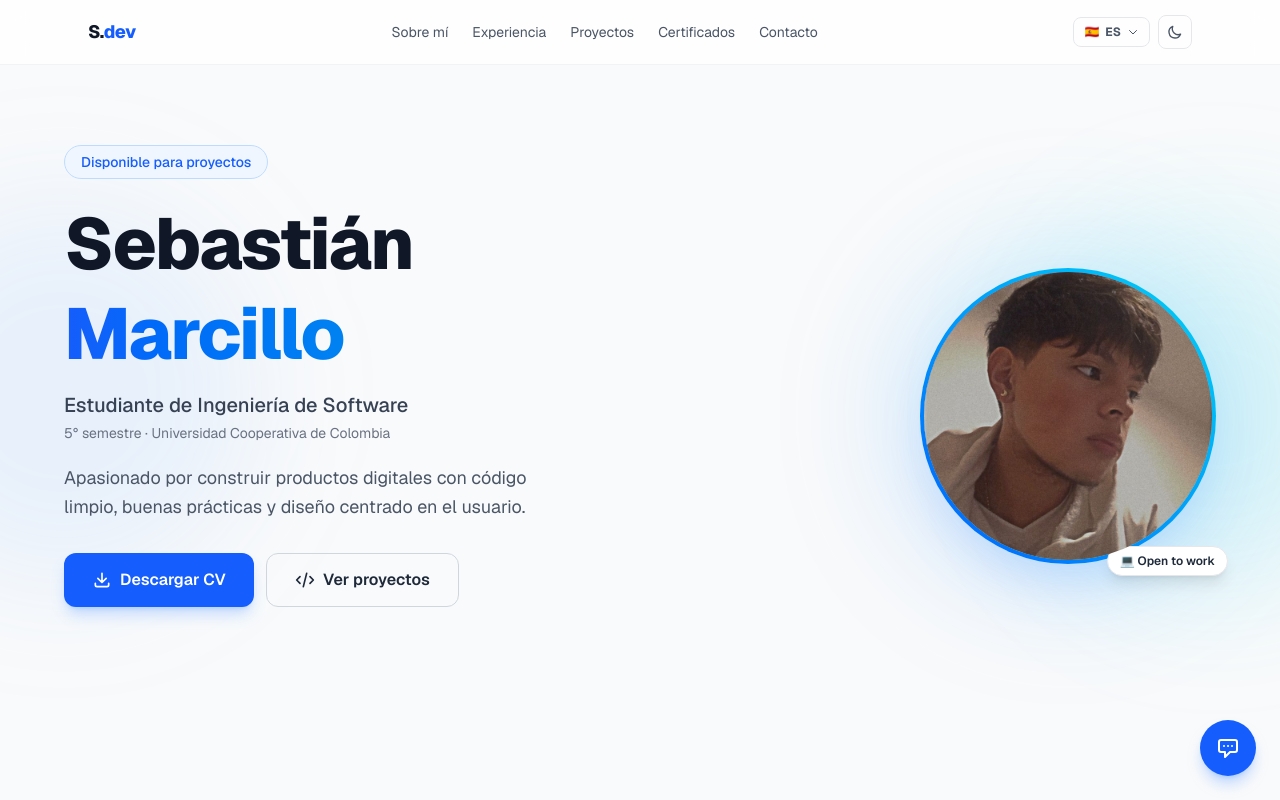
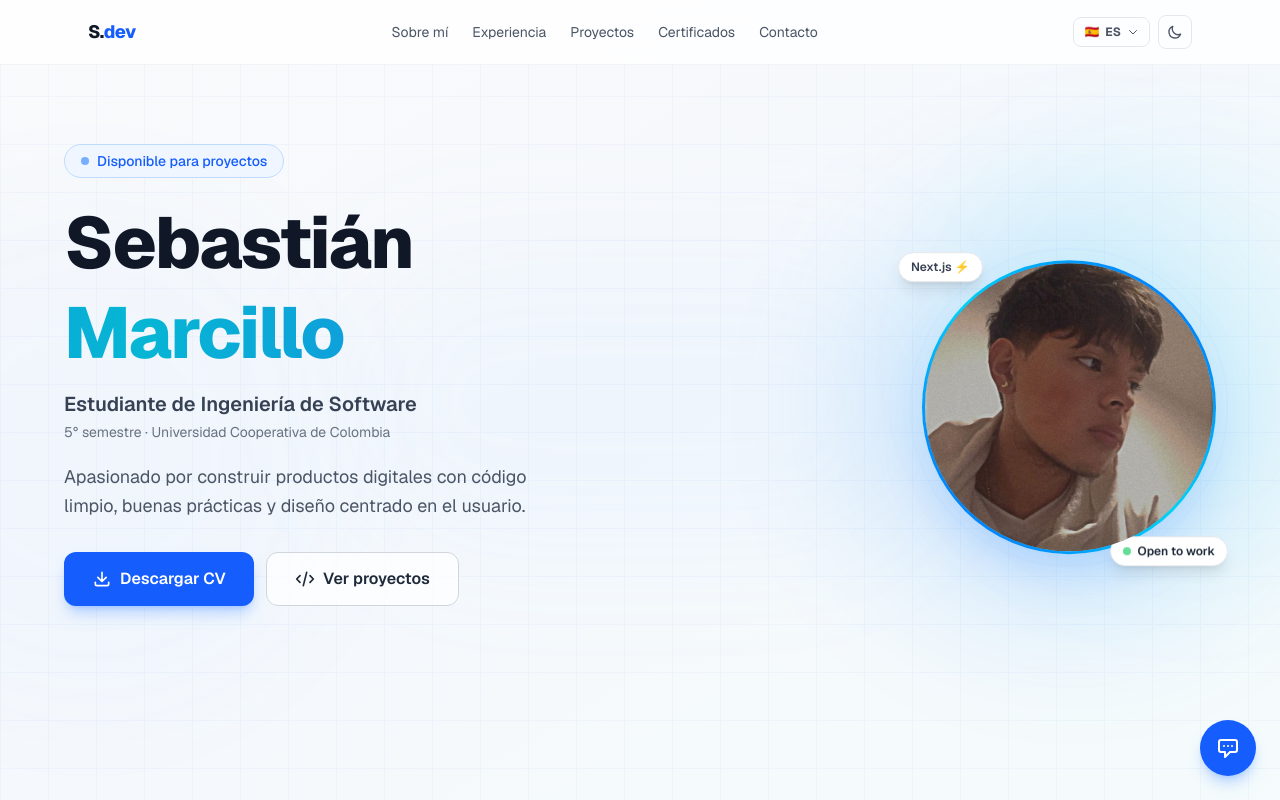
Before and after one commit to sebastiandavid98/portfolio-nextjs-sebastian, a Next.js app: page / in a window 1280 px wide. Shown: the top 800 px of the page. Built offline with nearby package versions, Linux system fonts and the light colour scheme.

Commit message:
feat: Hero con gradiente, animaciones shimmer/float/glow y botones mejorados

```diff
--- a/app/globals.css
+++ b/app/globals.css
@@ -24,7 +24,7 @@ html {
 
 /* Fade-up animation */
 @keyframes fadeUp {
-  from { opacity: 0; transform: translateY(24px); }
+  from { opacity: 0; transform: translateY(28px); }
   to   { opacity: 1; transform: translateY(0); }
 }
 
@@ -39,14 +39,31 @@ html {
 }
 
 @keyframes scaleIn {
-  from { opacity: 0; transform: scale(0.92); }
+  from { opacity: 0; transform: scale(0.88); }
   to   { opacity: 1; transform: scale(1); }
 }
 
-.animate-fade-up   { animation: fadeUp    0.6s ease both; }
-.animate-fade-in   { animation: fadeIn    0.5s ease both; }
-.animate-slide-right { animation: slideRight 0.5s ease both; }
-.animate-scale-in  { animation: scaleIn   0.5s ease both; }
+@keyframes floatY {
+  0%, 100% { transform: translateY(0px); }
+  50%       { transform: translateY(-10px); }
+}
+
+@keyframes pulseGlow {
+  0%, 100% { opacity: 0.15; transform: scale(1); }
+  50%       { opacity: 0.3;  transform: scale(1.08); }
+}
+
+@keyframes shimmer {
+  0%   { background-position: -200% center; }
+  100% { background-position:  200% center; }
+}
+
+.animate-fade-up     { animation: fadeUp     0.7s cubic-bezier(0.22,1,0.36,1) both; }
+.animate-fade-in     { animation: fadeIn     0.6s ease both; }
+.animate-slide-right { animation: slideRight 0.6s cubic-bezier(0.22,1,0.36,1) both; }
+.animate-scale-in    { animation: scaleIn    0.7s cubic-bezier(0.22,1,0.36,1) both; }
+.animate-float       { animation: floatY     4s ease-in-out infinite; }
+.animate-pulse-glow  { animation: pulseGlow  3s ease-in-out infinite; }
 
 /* Stagger delays */
 .delay-100 { animation-delay: 0.1s; }
@@ -55,3 +72,14 @@ html {
 .delay-400 { animation-delay: 0.4s; }
 .delay-500 { animation-delay: 0.5s; }
 .delay-600 { animation-delay: 0.6s; }
+.delay-700 { animation-delay: 0.7s; }
+
+/* Shimmer text */
+.text-shimmer {
+  background: linear-gradient(90deg, #2563eb, #06b6d4, #2563eb);
+  background-size: 200% auto;
+  -webkit-background-clip: text;
+  background-clip: text;
+  -webkit-text-fill-color: transparent;
+  animation: shimmer 3s linear infinite;
+}
--- a/app/sections/Hero.tsx
+++ b/app/sections/Hero.tsx
@@ -6,71 +6,109 @@ export default function Hero() {
   const { t } = useLang();
 
   return (
-    <section className="relative min-h-screen bg-gray-50 dark:bg-slate-900 flex items-center justify-center px-6 pt-20 pb-12 overflow-hidden">
+    <section className="relative min-h-screen flex items-center justify-center px-6 pt-20 pb-12 overflow-hidden">
 
-      {/* Background blobs */}
-      <div className="absolute top-1/4 -left-32 w-96 h-96 bg-blue-400/10 dark:bg-blue-500/10 rounded-full blur-3xl pointer-events-none" />
-      <div className="absolute bottom-1/4 -right-32 w-96 h-96 bg-cyan-400/10 dark:bg-cyan-500/10 rounded-full blur-3xl pointer-events-none" />
+      {/* ── Gradient background ── */}
+      <div className="absolute inset-0 bg-gradient-to-br from-gray-50 via-blue-50/40 to-cyan-50/30 dark:from-slate-900 dark:via-slate-900 dark:to-slate-800 -z-10" />
+
+      {/* Grid pattern overlay */}
+      <div
+        className="absolute inset-0 -z-10 opacity-[0.03] dark:opacity-[0.06]"
+        style={{
+          backgroundImage: "linear-gradient(#2563eb 1px, transparent 1px), linear-gradient(to right, #2563eb 1px, transparent 1px)",
+          backgroundSize: "48px 48px",
+        }}
+      />
+
+      {/* Animated blobs */}
+      <div className="animate-pulse-glow absolute top-1/4 -left-40 w-[500px] h-[500px] bg-blue-400/15 dark:bg-blue-500/15 rounded-full blur-3xl pointer-events-none" />
+      <div className="animate-pulse-glow delay-300 absolute bottom-1/4 -right-40 w-[500px] h-[500px] bg-cyan-400/15 dark:bg-cyan-500/15 rounded-full blur-3xl pointer-events-none" />
+      <div className="absolute top-1/2 left-1/2 -translate-x-1/2 -translate-y-1/2 w-[600px] h-[300px] bg-blue-300/5 dark:bg-blue-400/5 rounded-full blur-3xl pointer-events-none" />
 
       <div className="relative max-w-6xl w-full mx-auto flex flex-col-reverse md:flex-row items-center gap-10 md:gap-16">
 
-        {/* Text */}
+        {/* ── Text content ── */}
         <div className="flex-1 text-center md:text-left">
-          <span className="animate-fade-up delay-100 inline-block bg-blue-50 dark:bg-blue-500/10 text-blue-600 dark:text-blue-400 border border-blue-200 dark:border-blue-500/30 text-sm font-medium px-4 py-1.5 rounded-full mb-5">
-            {t.hero.badge}
-          </span>
 
+          {/* Badge */}
+          <div className="animate-fade-up delay-100">
+            <span className="inline-flex items-center gap-2 bg-blue-50 dark:bg-blue-500/10 text-blue-600 dark:text-blue-400 border border-blue-200 dark:border-blue-500/30 text-sm font-medium px-4 py-1.5 rounded-full mb-5">
+              <span className="w-2 h-2 rounded-full bg-blue-500 animate-pulse" />
+              {t.hero.badge}
+            </span>
+          </div>
+
+          {/* Name */}
           <h1 className="animate-fade-up delay-200 text-5xl sm:text-6xl lg:text-7xl font-extrabold text-gray-900 dark:text-white leading-tight tracking-tight mb-3">
             Sebastián
-            <span className="block text-transparent bg-clip-text bg-gradient-to-r from-blue-600 to-cyan-500">
+            <span className="block text-shimmer">
               Marcillo
             </span>
           </h1>
 
-          <p className="animate-fade-up delay-300 text-lg sm:text-xl text-gray-700 dark:text-slate-300 font-medium mb-1">
+          {/* Role */}
+          <p className="animate-fade-up delay-300 text-lg sm:text-xl text-gray-700 dark:text-slate-300 font-semibold mb-1">
             {t.hero.role}
           </p>
           <p className="animate-fade-up delay-300 text-gray-500 dark:text-slate-400 text-sm mb-5">
             {t.hero.semester}
           </p>
+
+          {/* Description */}
           <p className="animate-fade-up delay-400 text-gray-600 dark:text-slate-400 text-base sm:text-lg mb-8 max-w-lg mx-auto md:mx-0 leading-relaxed">
             {t.hero.description}
           </p>
 
+          {/* CTA Buttons */}
           <div className="animate-fade-up delay-500 flex flex-col sm:flex-row gap-3 justify-center md:justify-start">
+
+            {/* Primary */}
             <a
               href="/cv.pdf"
               download
-              className="inline-flex items-center justify-center gap-2 bg-blue-600 hover:bg-blue-500 active:scale-95 text-white font-semibold px-7 py-3.5 rounded-xl transition-all duration-300 shadow-lg shadow-blue-500/25 hover:shadow-blue-500/40 hover:-translate-y-1"
+              className="group relative inline-flex items-center justify-center gap-2 bg-blue-600 text-white font-semibold px-7 py-3.5 rounded-xl overflow-hidden transition-all duration-300 shadow-lg shadow-blue-500/30 hover:shadow-blue-500/50 hover:-translate-y-1 active:scale-95"
             >
-              <svg className="w-5 h-5" fill="none" viewBox="0 0 24 24" stroke="currentColor" strokeWidth={2}>
+              {/* Shine sweep */}
+              <span className="absolute inset-0 bg-gradient-to-r from-transparent via-white/20 to-transparent -translate-x-full group-hover:translate-x-full transition-transform duration-700 ease-in-out" />
+              <svg className="w-5 h-5 transition-transform duration-300 group-hover:-translate-y-0.5" fill="none" viewBox="0 0 24 24" stroke="currentColor" strokeWidth={2}>
                 <path strokeLinecap="round" strokeLinejoin="round" d="M4 16v2a2 2 0 002 2h12a2 2 0 002-2v-2M7 10l5 5m0 0l5-5m-5 5V4" />
               </svg>
               {t.hero.downloadCV}
             </a>
+
+            {/* Secondary */}
             <a
               href="#projects"
-              className="inline-flex items-center justify-center gap-2 bg-transparent hover:bg-gray-100 dark:hover:bg-slate-700/50 text-gray-800 dark:text-slate-200 font-semibold px-7 py-3.5 rounded-xl border border-gray-300 dark:border-slate-600 hover:border-blue-400 dark:hover:border-blue-500 transition-all duration-300 hover:-translate-y-1 active:scale-95"
+              className="group inline-flex items-center justify-center gap-2 bg-white/70 dark:bg-slate-800/70 backdrop-blur-sm text-gray-800 dark:text-slate-200 font-semibold px-7 py-3.5 rounded-xl border border-gray-300 dark:border-slate-600 hover:border-blue-400 dark:hover:border-blue-500 hover:text-blue-600 dark:hover:text-blue-400 transition-all duration-300 hover:-translate-y-1 active:scale-95 hover:shadow-lg hover:shadow-blue-500/10"
             >
-              <svg className="w-5 h-5" fill="none" viewBox="0 0 24 24" stroke="currentColor" strokeWidth={2}>
+              <svg className="w-5 h-5 transition-transform duration-300 group-hover:rotate-6" fill="none" viewBox="0 0 24 24" stroke="currentColor" strokeWidth={2}>
                 <path strokeLinecap="round" strokeLinejoin="round" d="M10 20l4-16m4 4l4 4-4 4M6 16l-4-4 4-4" />
               </svg>
               {t.hero.viewProjects}
             </a>
           </div>
 
-          {/* Scroll hint */}
-          <div className="animate-fade-up delay-600 hidden md:flex items-center gap-2 mt-12 text-gray-400 dark:text-slate-600 text-xs">
-            <span className="w-px h-8 bg-gray-300 dark:bg-slate-700" />
-            scroll
+          {/* Scroll indicator */}
+          <div className="animate-fade-up delay-700 hidden md:flex items-center gap-3 mt-12">
+            <div className="flex flex-col items-center gap-1">
+              <span className="w-px h-6 bg-gradient-to-b from-transparent to-gray-400 dark:to-slate-600" />
+              <span className="w-1.5 h-1.5 rounded-full bg-blue-500 animate-bounce" />
+            </div>
+            <span className="text-gray-400 dark:text-slate-600 text-xs tracking-widest uppercase">scroll</span>
           </div>
         </div>
 
-        {/* Profile image */}
-        <div className="animate-scale-in delay-200 flex-shrink-0 flex justify-center">
+        {/* ── Profile image ── */}
+        <div className="animate-scale-in delay-200 animate-float flex-shrink-0 flex justify-center">
           <div className="relative">
-            <div className="absolute inset-0 rounded-full bg-gradient-to-tr from-blue-600 to-cyan-400 blur-3xl opacity-20 dark:opacity-25 scale-110" />
-            <div className="relative p-1 rounded-full bg-gradient-to-tr from-blue-600 to-cyan-400 shadow-2xl shadow-blue-500/20">
+            {/* Outer glow */}
+            <div className="absolute inset-0 rounded-full bg-gradient-to-tr from-blue-600 to-cyan-400 blur-3xl opacity-25 dark:opacity-30 scale-125 animate-pulse-glow" />
+
+            {/* Decorative ring */}
+            <div className="absolute -inset-3 rounded-full border border-blue-200/50 dark:border-blue-500/20 animate-pulse" />
+
+            {/* Gradient border */}
+            <div className="relative p-[3px] rounded-full bg-gradient-to-tr from-blue-600 via-cyan-400 to-blue-600 shadow-2xl shadow-blue-500/25">
               <div className="rounded-full overflow-hidden w-52 h-52 sm:w-64 sm:h-64 md:w-72 md:h-72 bg-gray-200 dark:bg-slate-800 relative">
                 <Image
                   src="/images/profile.jpg"
@@ -80,13 +118,22 @@ export default function Hero() {
                   className="w-full h-full object-cover relative z-10"
                   priority
                 />
+                {/* Fallback */}
                 <div className="absolute inset-0 flex items-center justify-center bg-gradient-to-br from-blue-600 to-cyan-500">
                   <span className="text-white font-extrabold text-6xl select-none">S</span>
                 </div>
               </div>
             </div>
-            <div className="absolute -bottom-3 -right-3 bg-white dark:bg-slate-800 border border-gray-200 dark:border-slate-700 text-gray-800 dark:text-slate-200 text-xs font-semibold px-3 py-1.5 rounded-full shadow-lg animate-fade-in delay-600">
-              💻 {t.hero.openToWork}
+
+            {/* Open to work badge */}
+            <div className="animate-fade-in delay-700 absolute -bottom-3 -right-3 flex items-center gap-1.5 bg-white dark:bg-slate-800 border border-gray-200 dark:border-slate-700 text-gray-800 dark:text-slate-200 text-xs font-semibold px-3 py-1.5 rounded-full shadow-lg">
+              <span className="w-2 h-2 rounded-full bg-green-500 animate-pulse" />
+              {t.hero.openToWork}
+            </div>
+
+            {/* Floating tech pill */}
+            <div className="animate-fade-in delay-600 absolute -top-2 -left-6 bg-white dark:bg-slate-800 border border-gray-200 dark:border-slate-700 text-xs font-semibold px-3 py-1.5 rounded-full shadow-lg text-gray-700 dark:text-slate-300">
+              Next.js ⚡
             </div>
           </div>
         </div>
```
